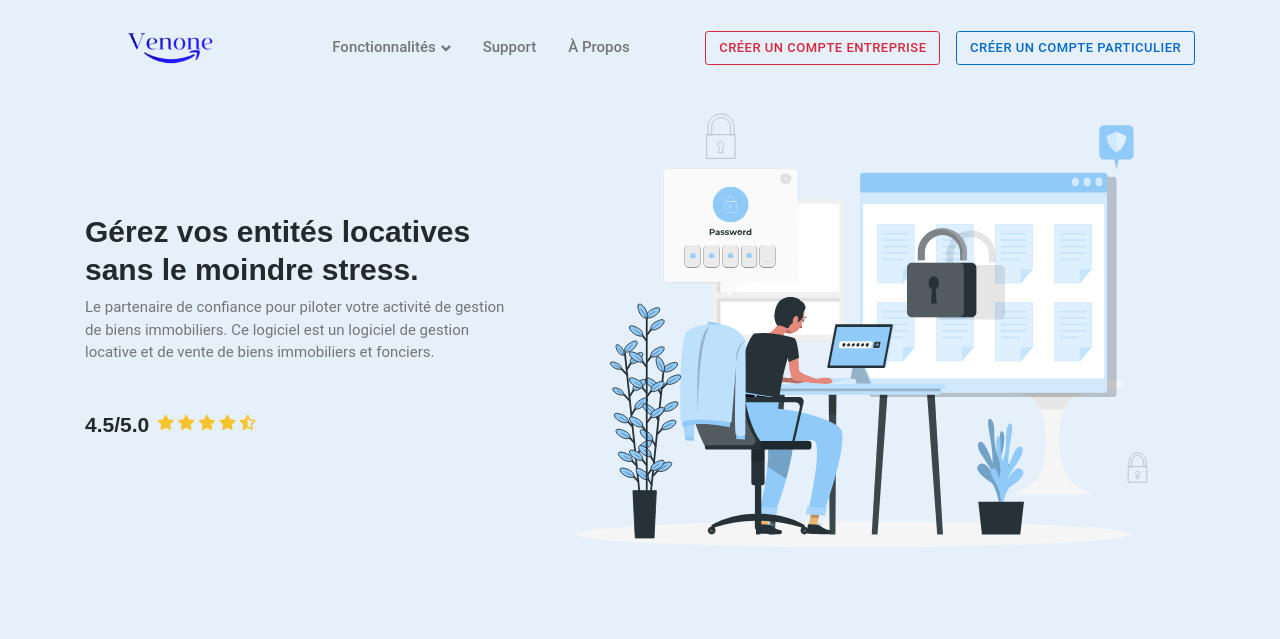
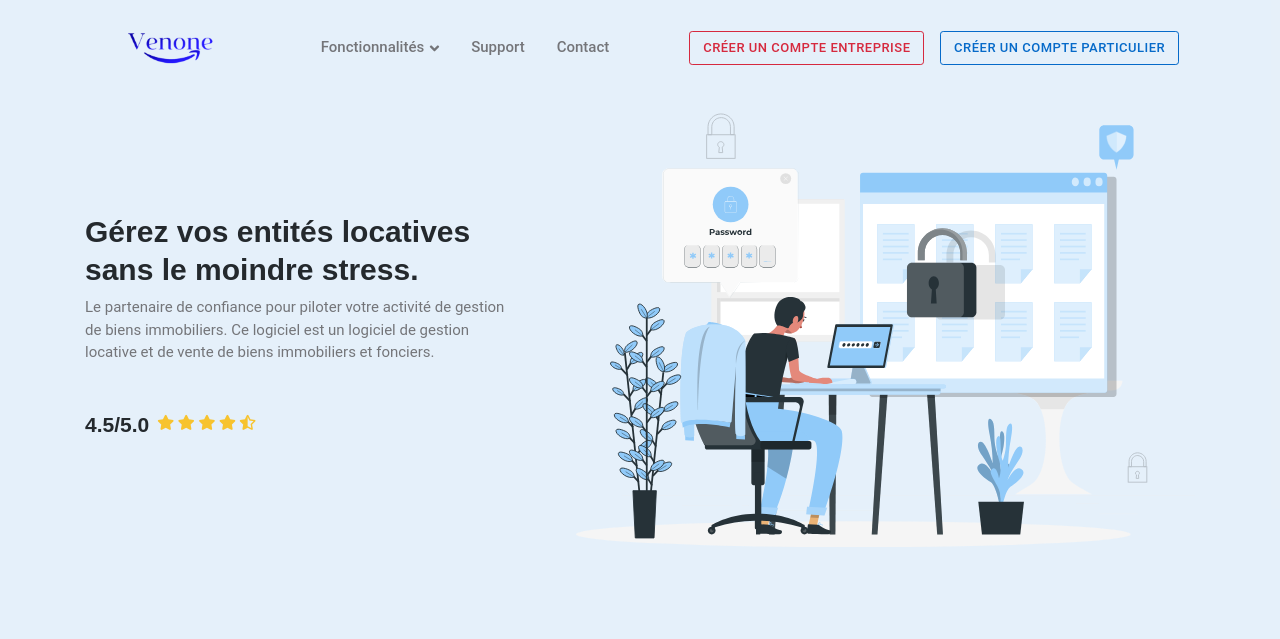
Before and after one commit to flavien-hugs/vne-shocase-web, a Flask app: page / in a window 1280 px wide. Shown: the top 639 px of the page. Run offline with Flask 3, Linux system fonts and the light colour scheme; some libraries are stand-ins or nearby versions.

Commit message:
Update navbar

```diff
--- a/app/templates/includes/paths/_navbar.html
+++ b/app/templates/includes/paths/_navbar.html
@@ -2,8 +2,7 @@
     <nav class="navbar navbar-expand-lg">
         <div class="container">
             <a class="navbar-brand me-0" href="/">
-                <img loading="lazy" class="light-mode-item navbar-brand-item" src="{{ url_for('static', filename='img/logo/logo.png') }}" alt="logo-venone" height="106" width="506">
-                <img loading="lazy" class="dark-mode-item navbar-brand-item" src="{{ url_for('static', filename='img/logo/logo-light.png') }}" alt="logo-venone">
+                <img loading="lazy" class="light-mode-item navbar-brand-item" src="{{ url_for('static', filename='img/logo/logo.png') }}" alt="logo-venone" height="106">
             </a>
 
             <button class="navbar-toggler ms-auto" type="button" data-bs-toggle="collapse" data-bs-target="#navbarCollapse" aria-controls="navbarCollapse" aria-expanded="false" aria-label="Toggle navigation">
@@ -16,13 +15,12 @@
 
             <div class="navbar-collapse collapse" id="navbarCollapse">
                 <ul class="navbar-nav navbar-nav-scroll mx-auto">
-
                     <li class="nav-item dropdown">
                         <a class="nav-link dropdown-toggle" href="#" id="demoMenu" data-bs-toggle="dropdown" aria-haspopup="true" aria-expanded="false">Fonctionnalités</a>
                         <ul class="dropdown-menu" aria-labelledby="demoMenu">
                             <li><a class="dropdown-item" href="#">Gestion des factures</a></li>
+                            <li><a class="dropdown-item" href="#">Récensement des unités locatives</a></li>
                             <li><a class="dropdown-item" href="#">Reporting et Analyses</a></li>
-                            <li><a class="dropdown-item" href="#">Recensement des unités locatives</a></li>
                         </ul>
                     </li>
 
@@ -33,19 +31,19 @@
                     </li>
 
                     <li class="nav-item">
-                        <a class="nav-link" href="#">À Propos</a>
+                        <a class="nav-link" href="#">Contact</a>
                     </li>
                 </ul>
-            </div>
 
-            <div class="navbar-nav">
-                <a href="#!" class="btn btn-sm btn-outline-danger mb-0 text-uppercase fw-semi-bold me-3">
-                    créer un compte entreprise
-                </a>
+                <div class="navbar-nav text-uppercase mx-sm-3">
+                    <a href="#!" class="btn btn-sm btn-outline-danger fw-semi-bold my-sm-3 my-lg-0 me-lg-3">
+                        créer un compte entreprise
+                    </a>
 
-                <a href="#!" class="btn btn-sm btn-outline-primary mb-0 text-uppercase fw-semi-bold">
-                    créer un compte particulier
-                </a>
+                    <a href="#!" class="btn btn-sm btn-outline-primary fw-semi-bold mb-sm-2 mb-lg-0">
+                        créer un compte particulier
+                    </a>
+                </div>
             </div>
         </div>
     </nav>
```
